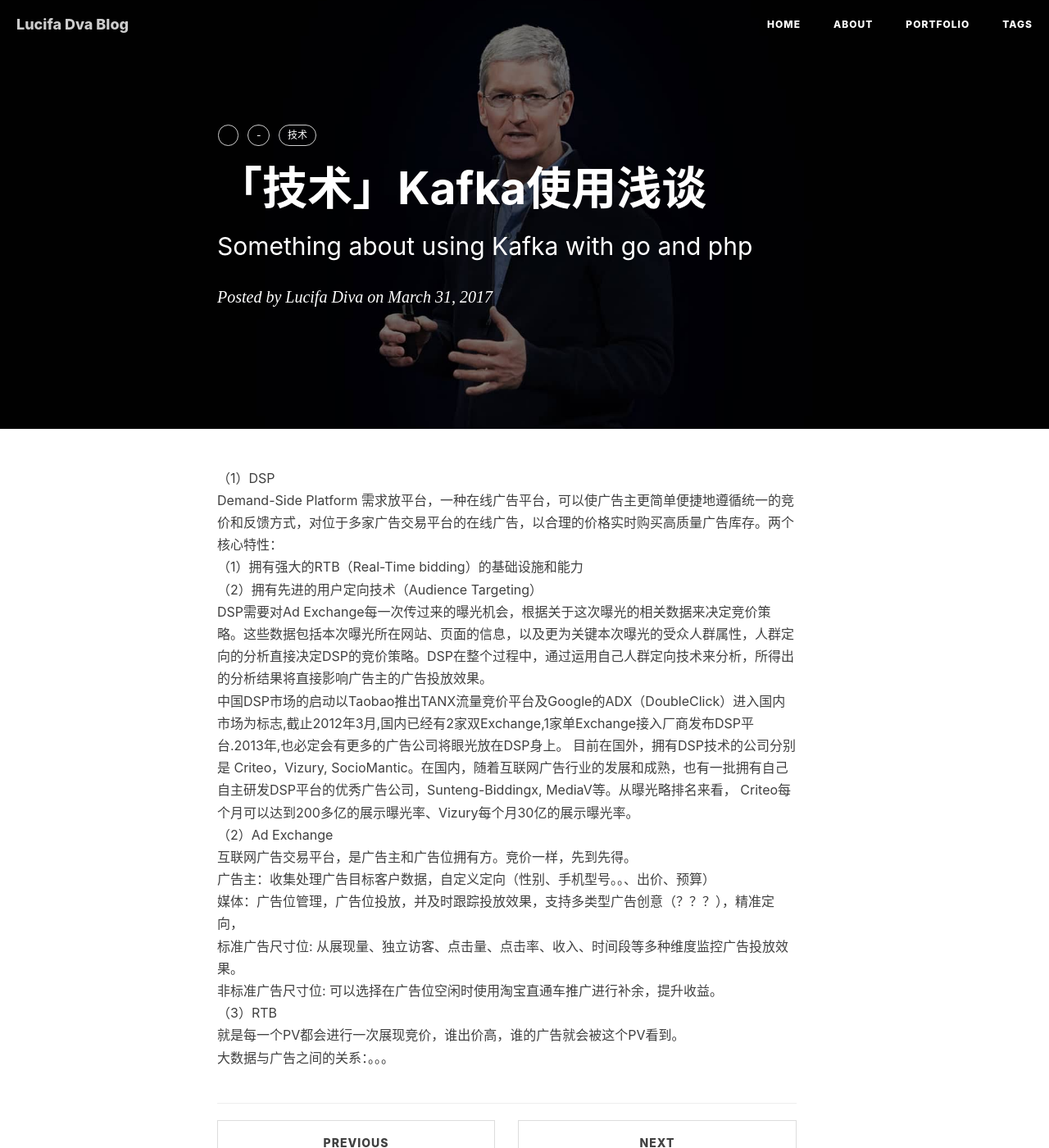
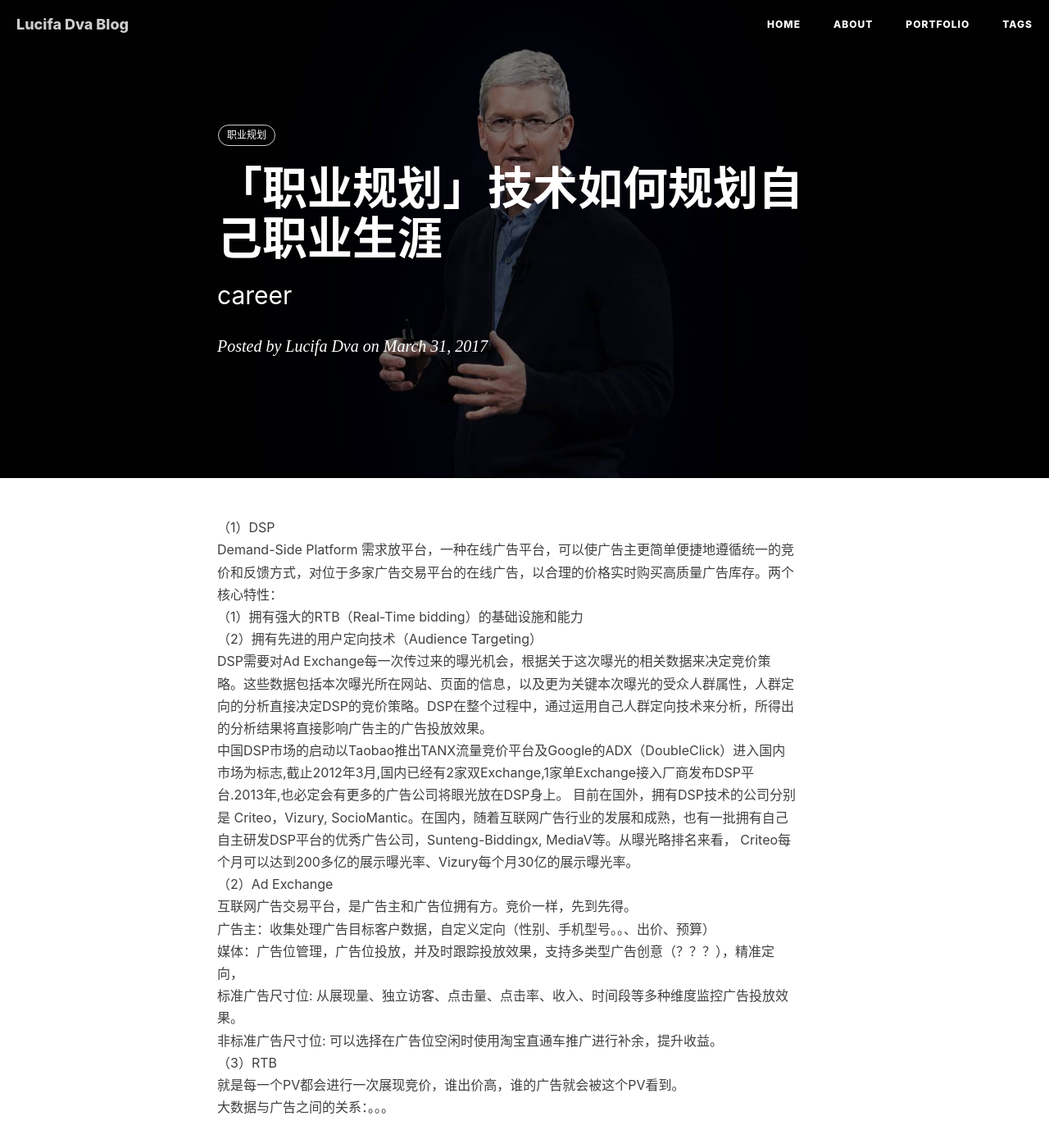
Before and after one commit to LucifaDva/lucifadva.github.com, a Jekyll site: the page built from _posts/2017-03-28-ad-knowledge-2017.markdown, in a window 1280 px wide and 1400 px high. Shown: the whole window at 82% size. Built offline with Jekyll 4.4.1, drawn with Linux system fonts in a browser that asks for light colours; nearby versions of some CDN libraries; comment, search, counter and statistics services are not loaded.

Commit message:
Update 2017-03-28-ad-knowledge-2017.markdown

```diff
--- a/_posts/2017-03-28-ad-knowledge-2017.markdown
+++ b/_posts/2017-03-28-ad-knowledge-2017.markdown
@@ -1,12 +1,12 @@
 ---
 layout:     post
-title:     「技术」Kafka使用浅谈
-subtitle:   "Something about using Kafka with go and php"
+title:   "「职业规划」技术如何规划自己职业生涯"
+subtitle:   "career"
 date:       2017-03-31 21:00:00
-author:     "Lucifa Diva"
+author:     "Lucifa Dva"
 header-img: "img/post-bg-apple-event-2015.jpg"
 tags:
-    - 技术
+    - 职业规划
 ---
 
 
```
